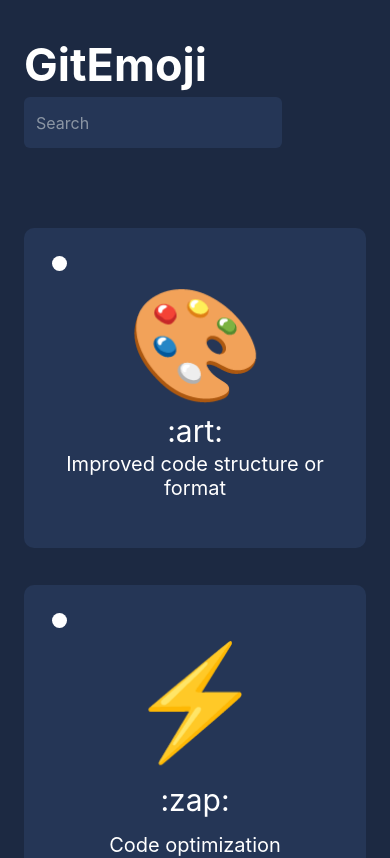
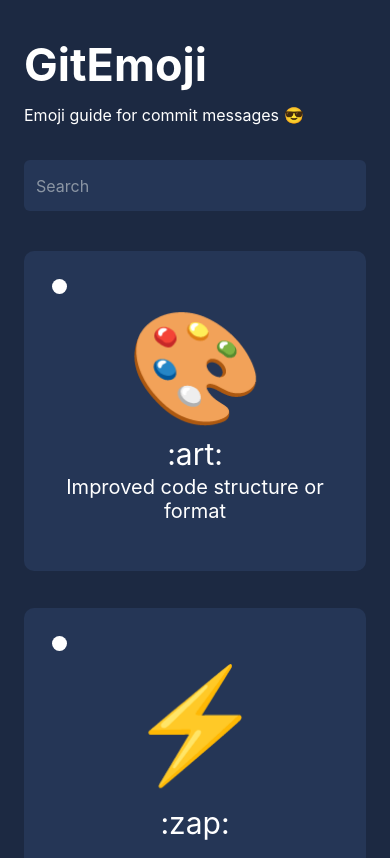
Before and after one commit to thomaseyaa/gitemoji, a Vue app: page /#/ in a window 390 px wide. Shown: the top 858 px of the page. Built offline with nearby package versions, Linux system fonts and the light colour scheme.

Commit message:
Changed searchbar position on mobile 🎨

```diff
--- a/src/components/Header.vue
+++ b/src/components/Header.vue
@@ -2,9 +2,12 @@
   <div class="d-flex justify-content-center align-items-center py-4">
     <nav class="container navbar">
       <a href="/" class="navbar-brand">GitEmoji</a>
+      <span class="d-block d-sm-none mt-2"
+        >Emoji guide for commit messages 😎</span
+      >
       <form class="mobile-form" role="search">
         <input
-          class="form-control"
+          class="form-control mobile-form"
           type="search"
           v-model="search"
           placeholder="Search"
@@ -40,3 +43,12 @@
   },
 };
 </script>
+
+<style>
+@media (max-width: 576px) {
+  .mobile-form {
+    width: 100%;
+    margin: 1.1rem 0 -1.25rem;
+  }
+}
+</style>
```
